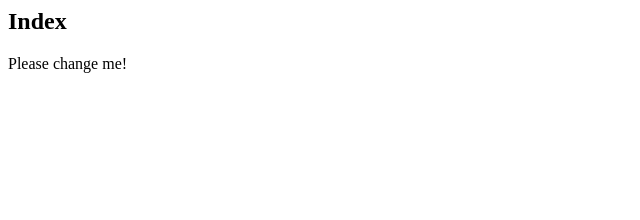
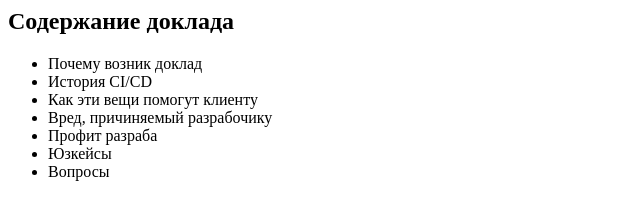
Before and after one commit to warezgibzzz/adn-talks-ci-cd, a plain HTML site: page slides/index.html in a window 1280 px wide. Shown: the whole page, without its empty margins (0-640 px from the left). Drawn offline with Linux system fonts and the light colour scheme.

Commit message:
Built from bd5885e on branch master

```diff
--- a/slides/index.html
+++ b/slides/index.html
@@ -1,3 +1,11 @@
-<h2>Index</h2>
+<h2>Содержание доклада</h2>
 
-<p>Please change me!</p>
+<ul>
+    <li>Почему возник доклад</li>
+    <li>История CI/CD</li>
+    <li>Как эти вещи помогут клиенту</li>
+    <li>Вред, причиняемый разрабочику</li>
+    <li>Профит разраба</li>
+    <li>Юзкейсы</li>
+    <li>Вопросы</li>
+</ul>
--- a/slides/list.json
+++ b/slides/list.json
@@ -1,5 +1,4 @@
 [
-    "index.md",
     "intro.html",
     "index.html",
     "preambule.html",
```
Also changed, not shown: index.html (+0 -8 lines), slides/intro.html (+3 -2 lines), slides/preambule.html (+2 -2 lines).
